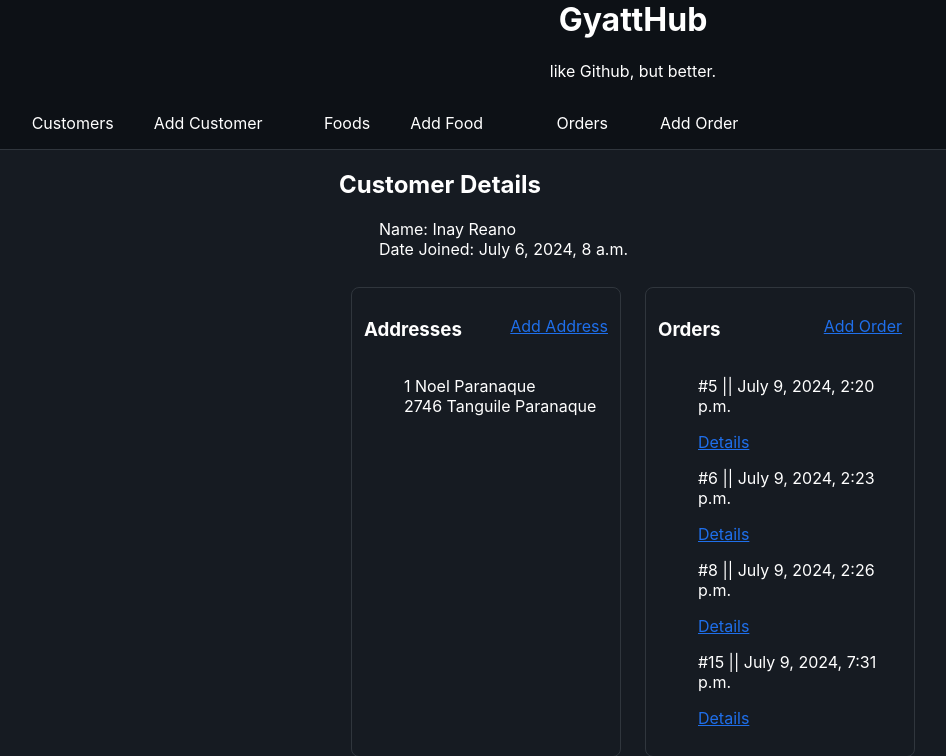
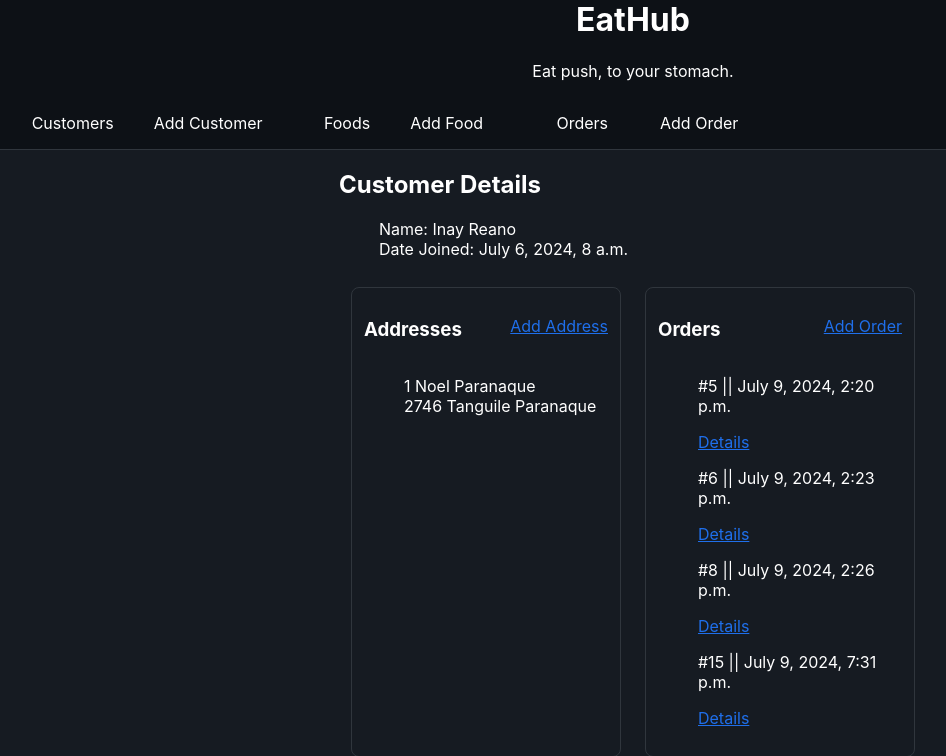
Before and after one commit to arstinr/CSCI22Final, a Django app: page /webkiosk/customer/1/ in a window 1280 px wide. Shown: the part 21-777 px from the top of the page, without its empty margins (7-953 px from the left). Run offline with Django 4.2, Linux system fonts and the light colour scheme; data comes from the database, SQL or seed files in the repository; both versions use the stored data as it was after the commit.

Commit message:
Final edit

```diff
--- a/statisticalsnacks/webkiosk/templates/webkiosk/base_template.html
+++ b/statisticalsnacks/webkiosk/templates/webkiosk/base_template.html
@@ -10,8 +10,8 @@
     <body>
         <div class="topsection">
             <div class="">
-                <h1 class="anim-hover-grow">GyattHub</h1>
-                <p class="">like Github, but better.</p>
+                <h1 class="anim-hover-grow">EatHub</h1>
+                <p class="">Eat push, to your stomach.</p>
             </div>
             <div class="navcontainer p-2 rounded">
                 <div class ="navset">
--- a/statisticalsnacks/webkiosk/templates/webkiosk/customer_detail.html
+++ b/statisticalsnacks/webkiosk/templates/webkiosk/customer_detail.html
@@ -14,12 +14,13 @@
 
     <div class="customerdetailsbody">
         <div class="customerdetailscard">
-            {% if customer.address_set.exists %}
+
             <div>
                 <div class="cditemheader">
                     <h3>Addresses</h3>
                     <p><a href="{% url 'webkiosk:address-add' customer.id %}">Add Address</a></p>
                 </div>
+                {% if customer.address_set.exists %}
                 <ul class="list-style-none">
                     {% for address in customer.address_set.all %}
                         <li>{{ address.street }} {{ address.city }}</li>
@@ -33,13 +34,14 @@
             {% endif %}
         </div>
 
-        {% if customer.order_set.exists %}
+
         <div class="customerdetailscard">
             <div>
                 <div class="cditemheader">
                     <h3>Orders</h3>
                     <p><a href="{% url 'webkiosk:order-add-customer' customer.id %}">Add Order</a></p>
                 </div>
+                {% if customer.order_set.exists %}
                     <ul class="list-style-none">
                     {% for order in customer.order_set.all %}
                         <li>
```
Also changed, not shown: statisticalsnacks/db.sqlite3.
